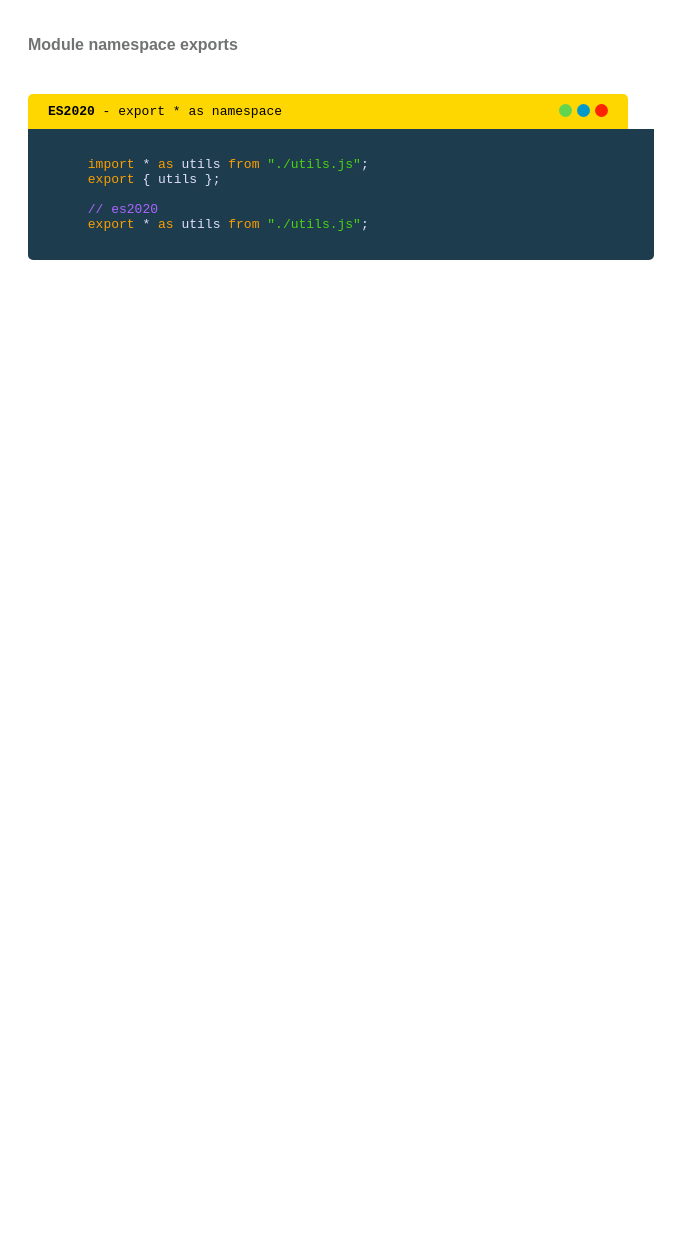
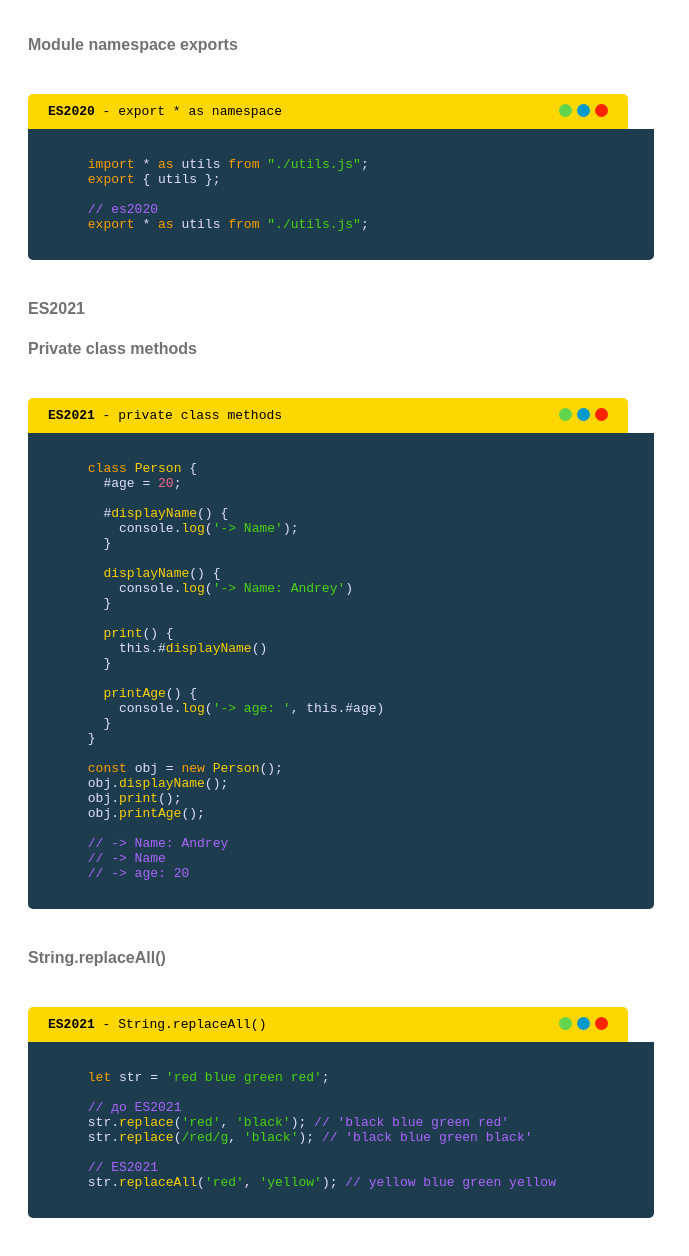
Before and after one commit to andreyIurevich/attestation2022, a plain HTML site: page index.html in a window 1280 px wide. Shown: the part 3988-5244 px from the top of the page, without its empty margins (0-689 px from the left). Before the commit the page ends 4288 px from the top, so only its background shows below. Drawn offline with nearby package versions, Linux system fonts and the light colour scheme.

Commit message:
Add replace module

```diff
--- a/index.html
+++ b/index.html
@@ -6,6 +6,8 @@
   <link rel="stylesheet" href="https://cdnjs.cloudflare.com/ajax/libs/highlight.js/9.15.8/styles/shades-of-purple.min.css">
   <script src="https://cdnjs.cloudflare.com/ajax/libs/highlight.js/9.15.8/highlight.min.js"></script>
   <script src="index.js"></script>
+  <script src="promise.js"></script>
+  <script src="replace.js"></script>
   <script>hljs.initHighlightingOnLoad();</script>
   <style>
     .container {
@@ -392,5 +394,72 @@
       export * as utils from "./utils.js";
     </code>
   </pre>
+  <h4 class="block-title">ES2021</h4>
+  <h4 class="block-title">Private class methods</h4>
+  <pre class="container">
+    <div class="title-block">
+      <div class="title-text-block">
+        <label><b>ES2021</b> - private class methods</label>
+      </div>
+      <div class="buttons-container">
+        <div class="button"></div>
+        <div class="button"></div>
+        <div class="button"></div>
+      </div>
+    </div>
+    <code class="language-js code-block">
+      class Person {
+        #age = 20;
+
+        #displayName() {
+          console.log('-> Name');
+        }
+
+        displayName() {
+          console.log('-> Name: Andrey')
+        }
+
+        print() {
+          this.#displayName()
+        }
+
+        printAge() {
+          console.log('-> age: ', this.#age)
+        }
+      }
+
+      const obj = new Person();
+      obj.displayName();
+      obj.print();
+      obj.printAge();
+
+      // -> Name: Andrey
+      // -> Name
+      // -> age: 20
+    </code>
+  </pre>
+  <h4 class="block-title">String.replaceAll()</h4>
+  <pre class="container">
+    <div class="title-block">
+      <div class="title-text-block">
+        <label><b>ES2021</b> - String.replaceAll()</label>
+      </div>
+      <div class="buttons-container">
+        <div class="button"></div>
+        <div class="button"></div>
+        <div class="button"></div>
+      </div>
+    </div>
+    <code class="language-js code-block">
+      let str = 'red blue green red';
+
+      // до ES2021
+      str.replace('red', 'black'); // 'black blue green red'
+      str.replace(/red/g, 'black'); // 'black blue green black'
+
+      // ES2021
+      str.replaceAll('red', 'yellow'); // yellow blue green yellow
+    </code>
+  </pre>
 </body>
 </html>
--- a/promise.js
+++ b/promise.js
@@ -1,3 +1,4 @@
+/*
 const urls = [
   'https://jsonplaceholder.typicode.com/users/1',
   'https://jsonplaceholder.typicode.com/todos/1'
@@ -23,5 +24,28 @@ const response = {
     }
   ]
 }
+*/
+class Person {
+  #age = 20;
 
-get(response, 'users[0].id', 0)
+  #displayName() {
+    console.log('-> Name');
+  }
+
+  displayName() {
+    console.log('-> Name: Andrey')
+  }
+
+  print() {
+    this.#displayName()
+  }
+
+  printAge() {
+    console.log('-> age: ', this.#age)
+  }
+}
+
+const obj = new Person();
+obj.displayName();
+obj.print();
+obj.printAge();
--- /dev/null
+++ b/replace.js
@@ -0,0 +1,6 @@
+let str = 'red blue green red';
+
+console.log('-> replace 1: ', str.replace('red', 'black'));
+console.log('-> replace 2: ', str.replace(/red/g, 'black'));
+
+console.log('-> replaceAll: ', str.replaceAll('red', 'yellow'));
```
